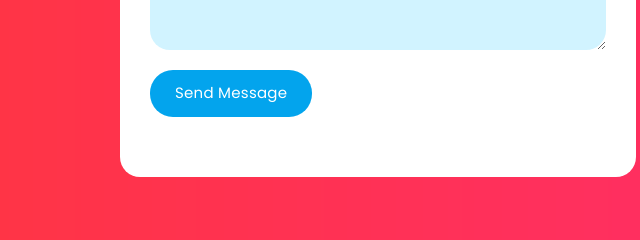
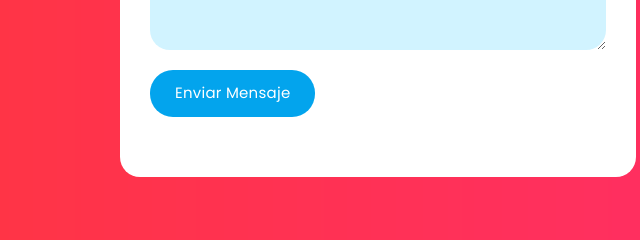
Before and after one commit to MikeOrochi/GoMail, a plain HTML site: page index.html in a window 1280 px wide. Shown: the part 3265-3505 px from the top of the page, 562-1202 px from the left. Drawn offline with Linux system fonts and the light colour scheme.

Commit message:
Update index.html

```diff
--- a/index.html
+++ b/index.html
@@ -401,7 +401,7 @@ https://templatemo.com/tm-562-space-dynamic
               </div>
               <div class="col-lg-12">
                 <fieldset>
-                  <button type="submit" id="form-submit" class="main-button ">Send Message</button>
+                  <button type="submit" id="form-submit" class="main-button ">Enviar Mensaje</button>
                 </fieldset>
               </div>
             </div>
```
